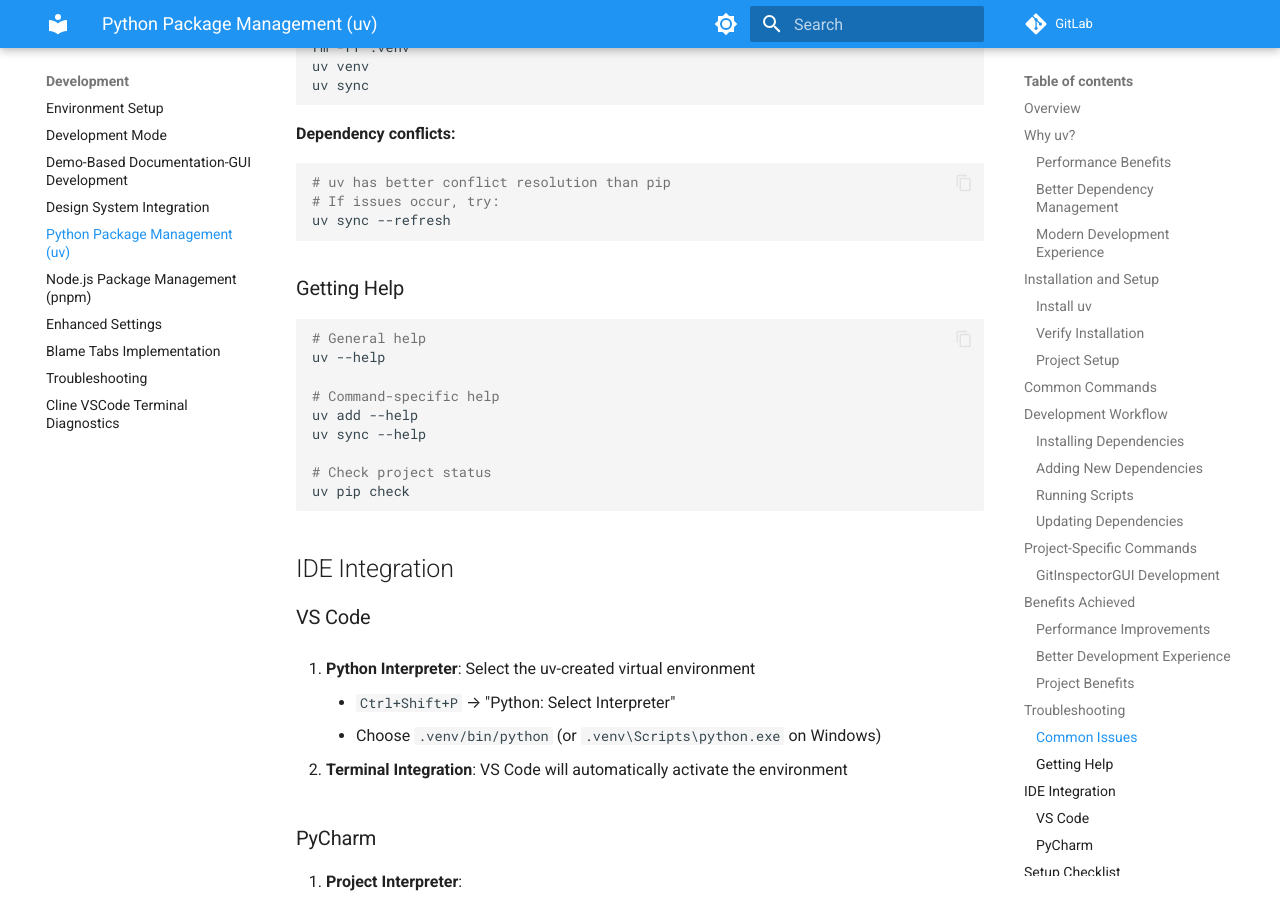
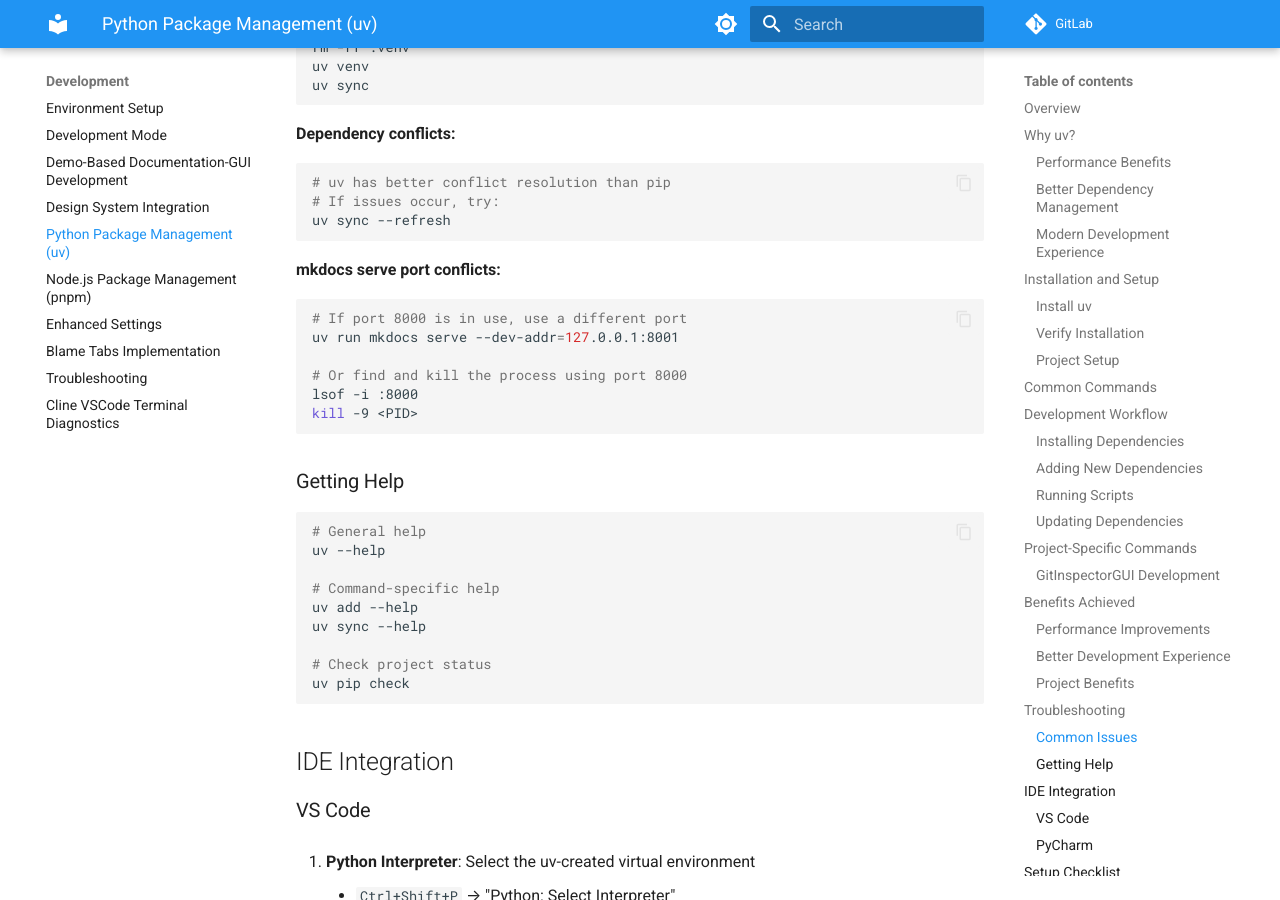
Before and after one commit to boost-edu-tools/gitinspectorgui, an MkDocs documentation site: the page built from docs/development/python-management-uv.md, in a window 1280 px wide and 900 px high, scrolled down 4997 px. Built offline with MkDocs 1.6.1 and Material for MkDocs 9.7.7, drawn with Linux system fonts in a browser that asks for light colours; comment, search, counter and statistics services are not loaded.

Commit message:
docs: Add mkdocs port conflict troubleshooting
- Add troubleshooting section for mkdocs serve port conflicts
- Provide solution for when port 8000 is already in use
- Include commands to use alternative port or kill conflicting process
- Resolves issue where mkdocs serve fails with 'Address already in use' error

````diff
--- a/docs/development/python-management-uv.md
+++ b/docs/development/python-management-uv.md
@@ -220,6 +220,17 @@ uv sync
 uv sync --refresh
 ```
 
+**mkdocs serve port conflicts:**
+
+```bash
+# If port 8000 is in use, use a different port
+uv run mkdocs serve --dev-addr=127.0.0.1:8001
+
+# Or find and kill the process using port 8000
+lsof -i :8000
+kill -9 <PID>
+```
+
 ### Getting Help
 
 ```bash
````
